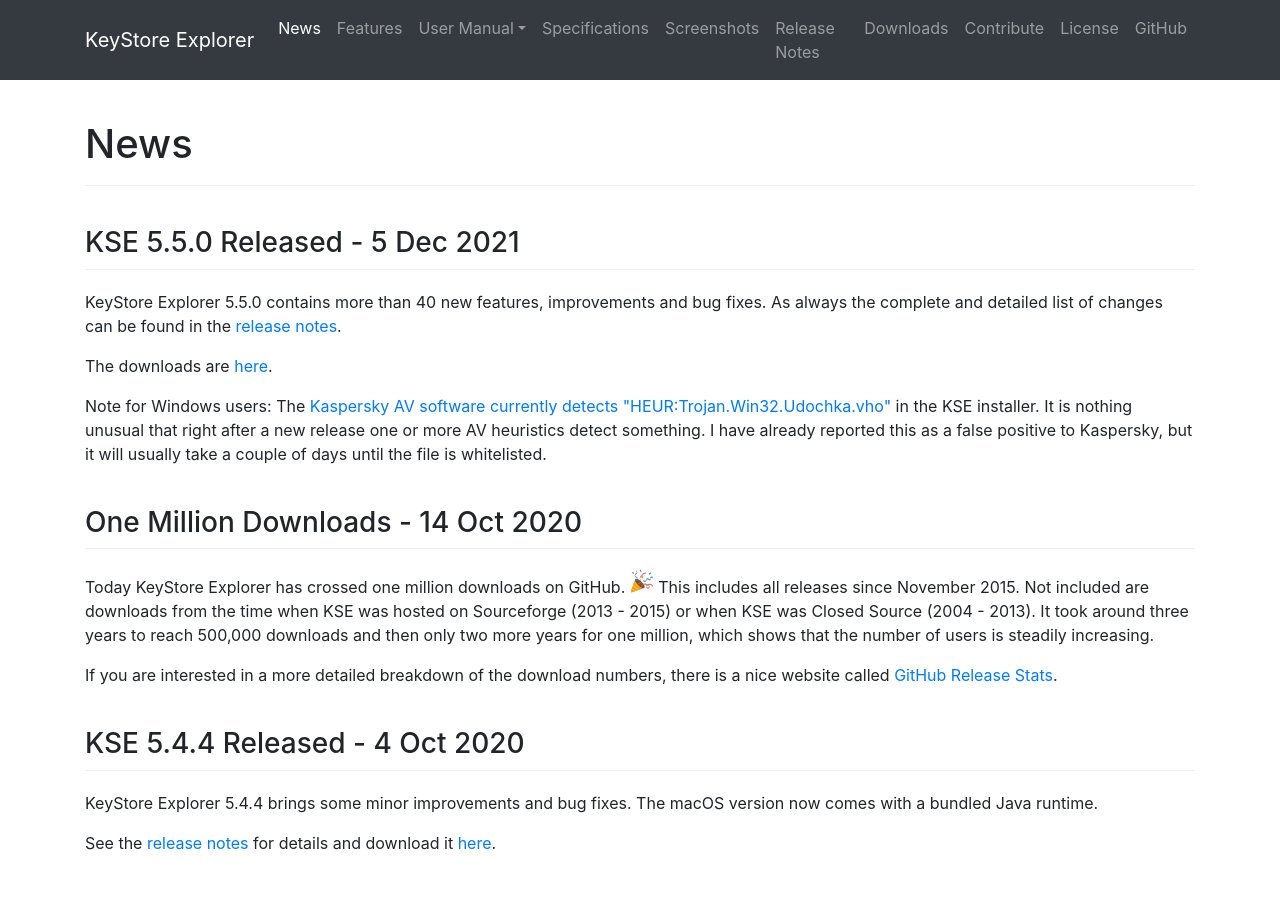
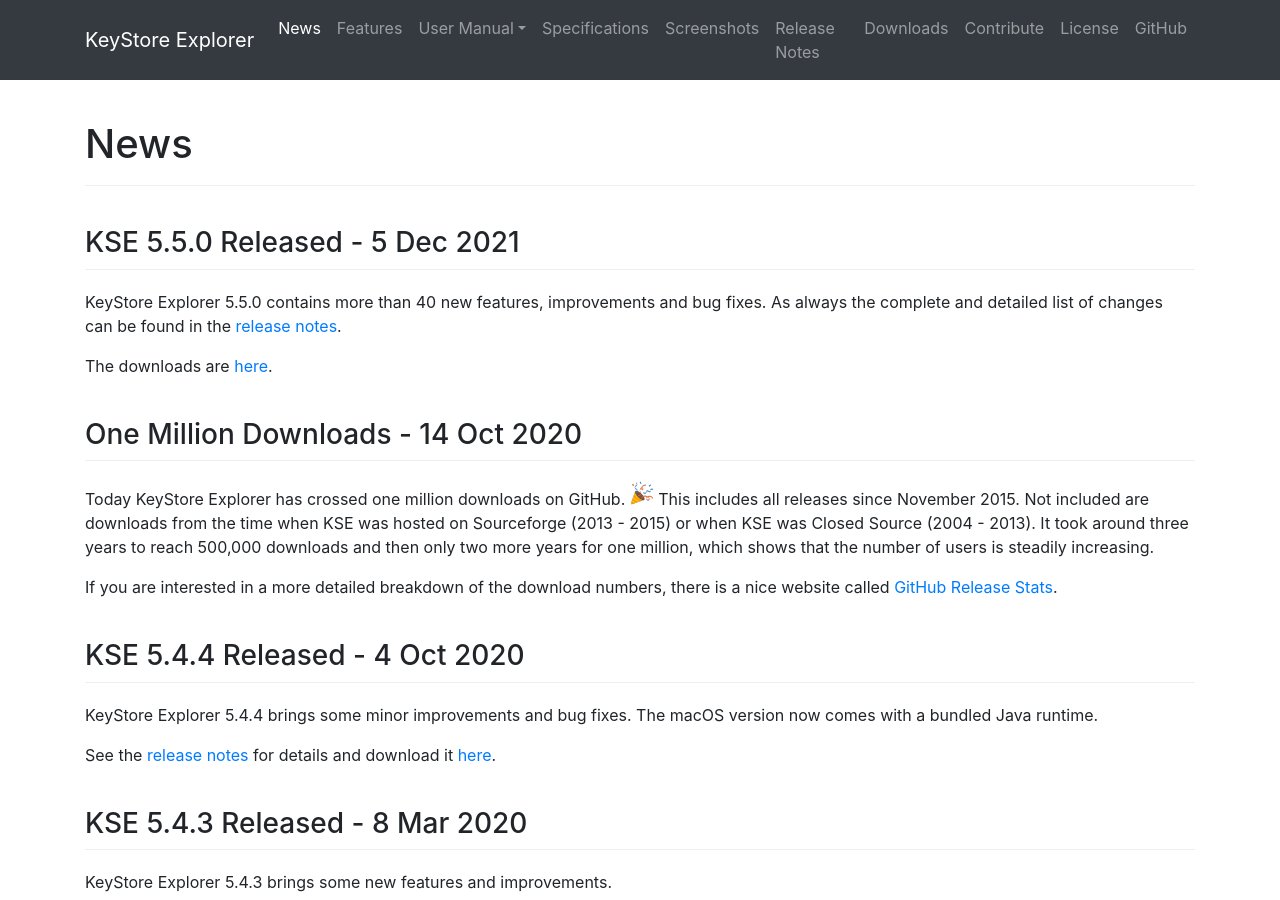
Before and after one commit to kaikramer/kaikramer.github.io, a Jekyll site: the page built from news.html, in a window 1280 px wide and 900 px high. Built offline with Jekyll 4.4.1, drawn with Linux system fonts in a browser that asks for light colours.

Commit message:
Removed Kaspersky note after being whitelisted

```diff
--- a/news.html
+++ b/news.html
@@ -16,14 +16,6 @@
 </p>
 <p>
     The downloads are <a href="downloads.html">here</a>.
-</p>
-<p>
-    Note for Windows users: The
-    <a href="https://www.virustotal.com/gui/file/3e6db6d082d2d46c29f9ebf50cf96355b4b7ce5f60432e0df9d5fa436a56c803/detection">Kaspersky AV software currently detects "HEUR:Trojan.Win32.Udochka.vho"</a>
-    in the KSE installer. It is nothing unusual that right after a new release
-    one or more AV heuristics detect something. I have already reported this as a
-    false positive to Kaspersky, but it will usually take a couple of days until the file
-    is whitelisted.
 </p>
 
 <h2 class="h3 page-header">One Million Downloads - 14 Oct 2020</h2>
```
